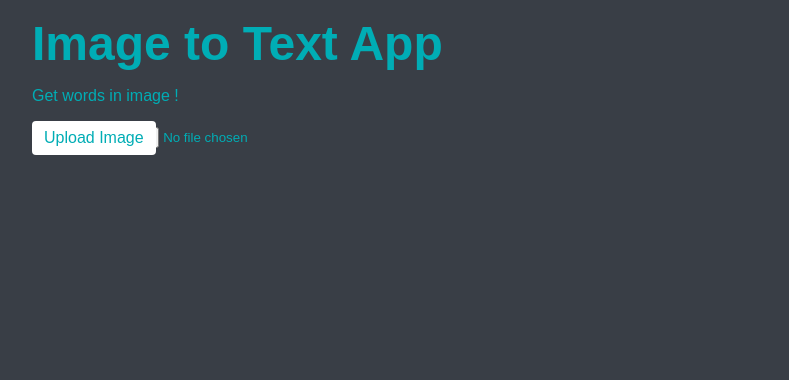
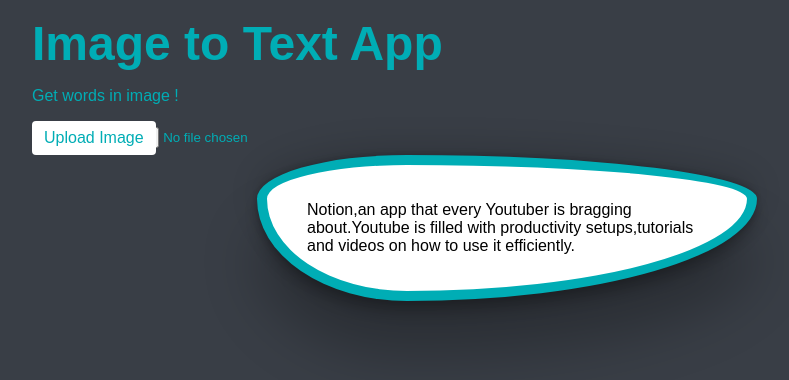
Before and after one commit to Soner-Ozciftci/React-Image-to-Text-App, a React (Create React App) app: page / in a window 1280 px wide. Shown: the top 380 px of the page, without its empty margins (133-922 px from the left). Built offline with nearby package versions, Linux system fonts and the light colour scheme.

Commit message:
boxP textResult

```diff
--- a/src/App.js
+++ b/src/App.js
@@ -22,8 +22,14 @@
 <div className="result">
 {selectedImage && (
 <img src={URL.createObjectURL(selectedImage)} alt="thumbnail"/>
-
 )}
+{
+textResult && (
+  <div className="box-p">
+    <p>{textResult}</p>
+  </div>
+)
+}
 </div>
     </div>
   );
```
